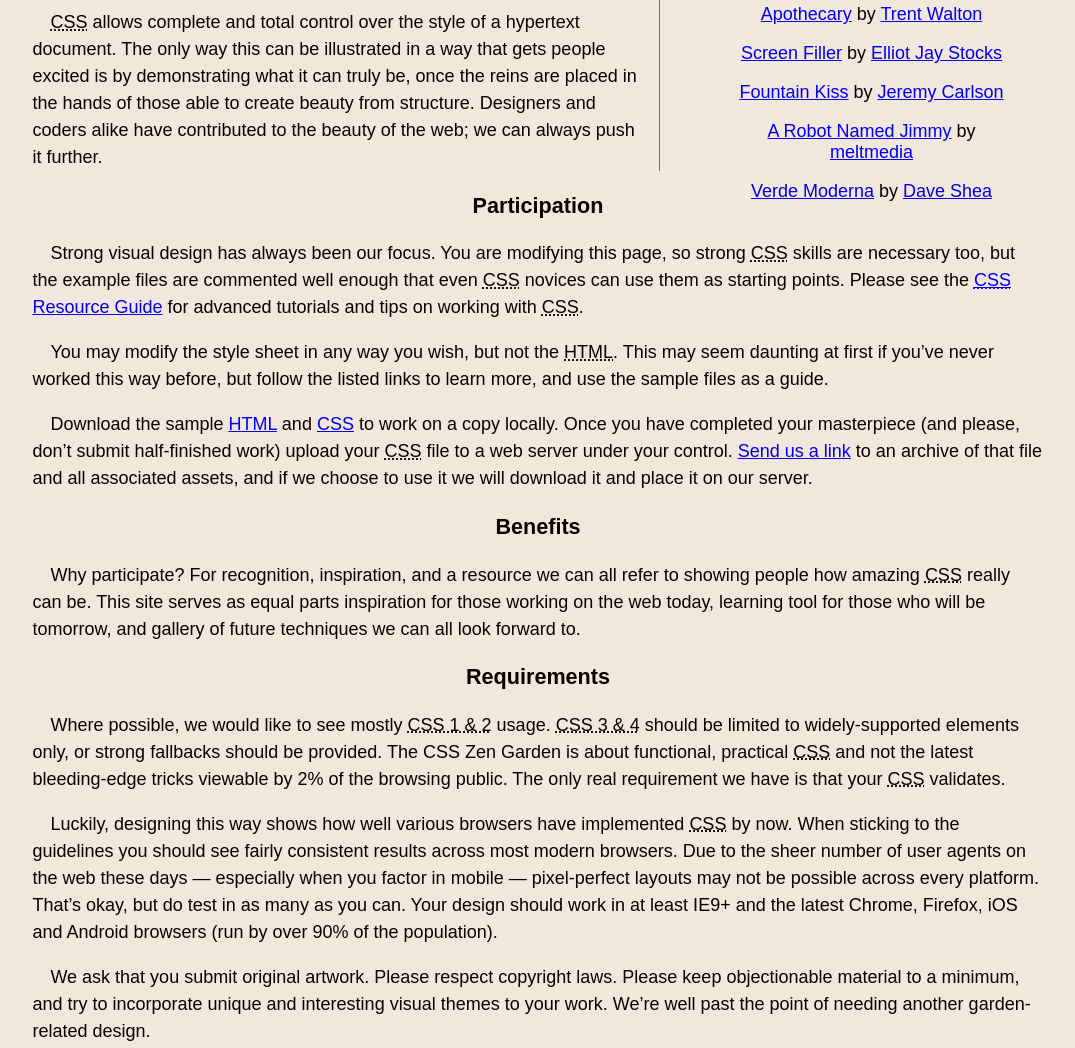
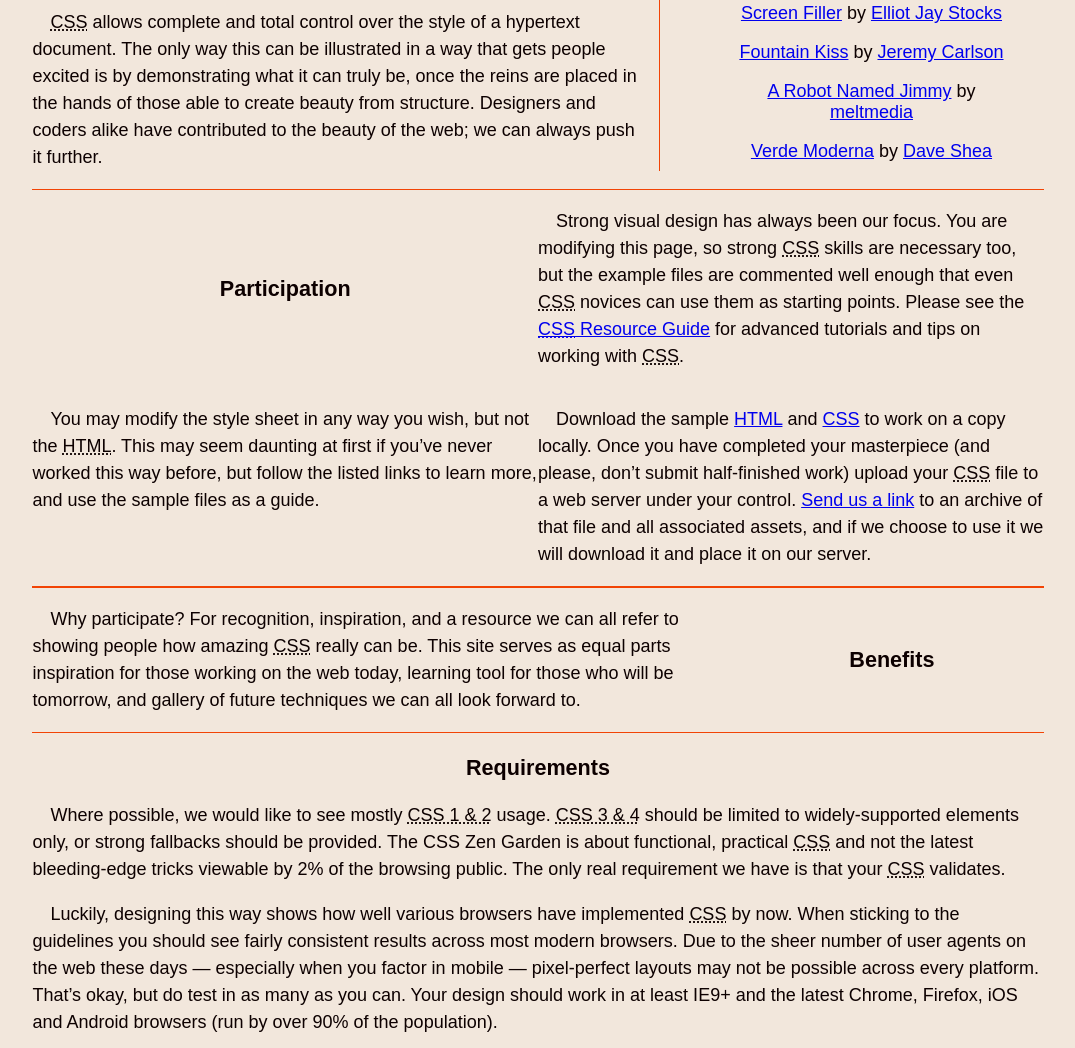
Before and after one commit to brenomencalha/desenvolve-introducao-WEB, a plain HTML site: page CSS-Zen-Garden/index.html in a window 1280 px wide. Shown: the part 771-1819 px from the top of the page, without its empty margins (102-1177 px from the left). Drawn offline with Linux system fonts and the light colour scheme.

Commit message:
CSS-Zen-Garden

```diff
--- a/CSS-Zen-Garden/style.css
+++ b/CSS-Zen-Garden/style.css
@@ -109,9 +109,46 @@ aside ul li {
 
 #design-selection {
     position: absolute;
-    top: 560px;
+    top: 520px;
     left: 62%;
     padding-left: 1%;
     padding-right: 1%;
+}
 
+/* Flexbox */
+
+.supporting footer {
+    display: flex;
+    justify-content: space-evenly;
 }
+
+.benefits {
+    display: flex;
+    border-top: #F24405 solid 1px;
+    border-bottom: #F24405 solid 1px;
+}
+
+.benefits p {
+    flex-basis:70%;
+}
+
+.benefits h3 {
+    order: 2;
+    align-self: center;
+    flex-basis: 30%;
+}
+
+.participation {
+    display: flex;
+    flex-wrap: wrap;
+    border-top: #F24405 solid 1px;
+    border-bottom: #F24405 solid 1px;
+}
+
+.participation h3, .participation p {
+    flex-basis: 50%;
+}
+
+.participation h3 {
+    align-self: center;
+}
```
